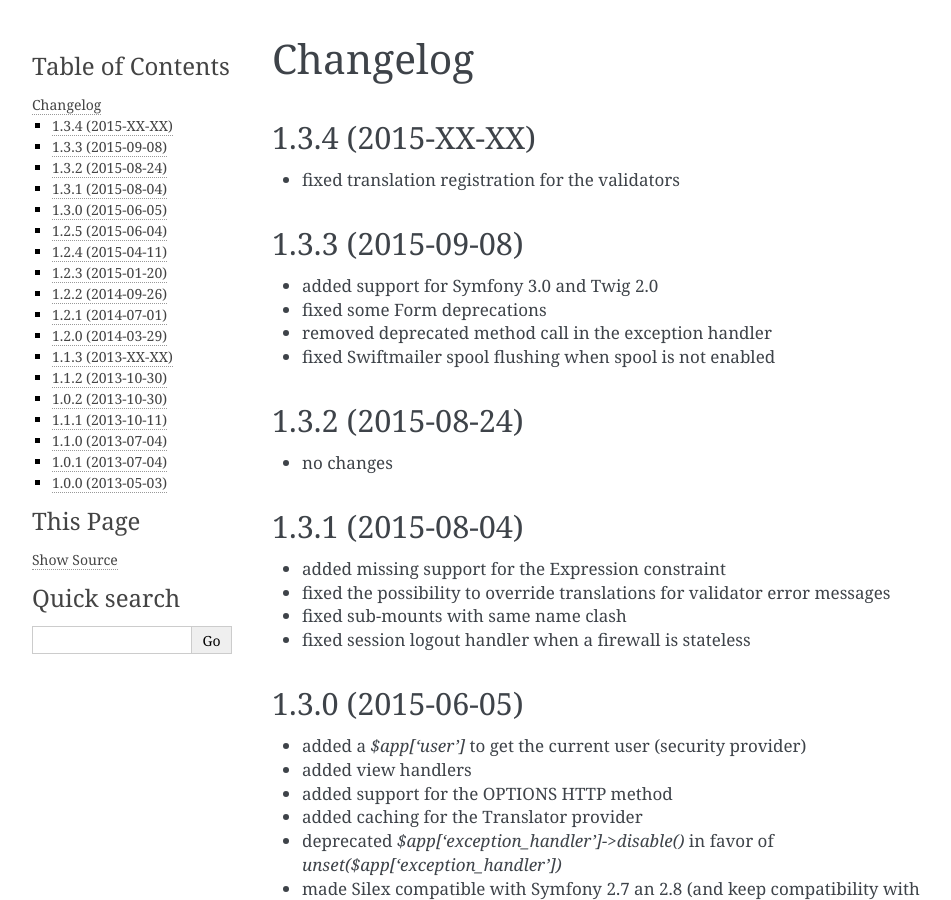
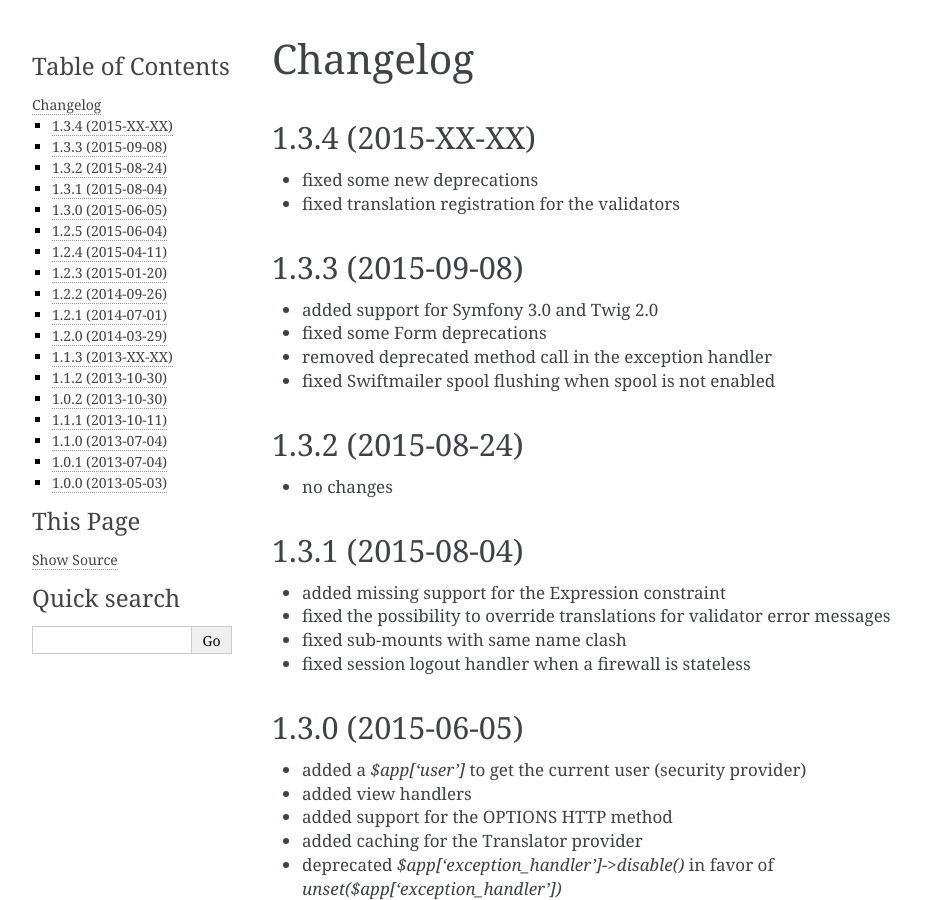
Before and after one commit to silexphp/Silex, a Sphinx documentation site: the page built from doc/changelog.rst, in a window 1280 px wide and 900 px high. Shown: the whole window, without its empty margins (148-1099 px from the left). Built offline with Sphinx 7.4.7, drawn with Linux system fonts in a browser that asks for light colours.

Commit message:
updated CHANGELOG

```diff
--- a/doc/changelog.rst
+++ b/doc/changelog.rst
@@ -4,6 +4,7 @@ Changelog
 1.3.4 (2015-XX-XX)
 ------------------
 
+* fixed some new deprecations
 * fixed translation registration for the validators
 
 1.3.3 (2015-09-08)
```
